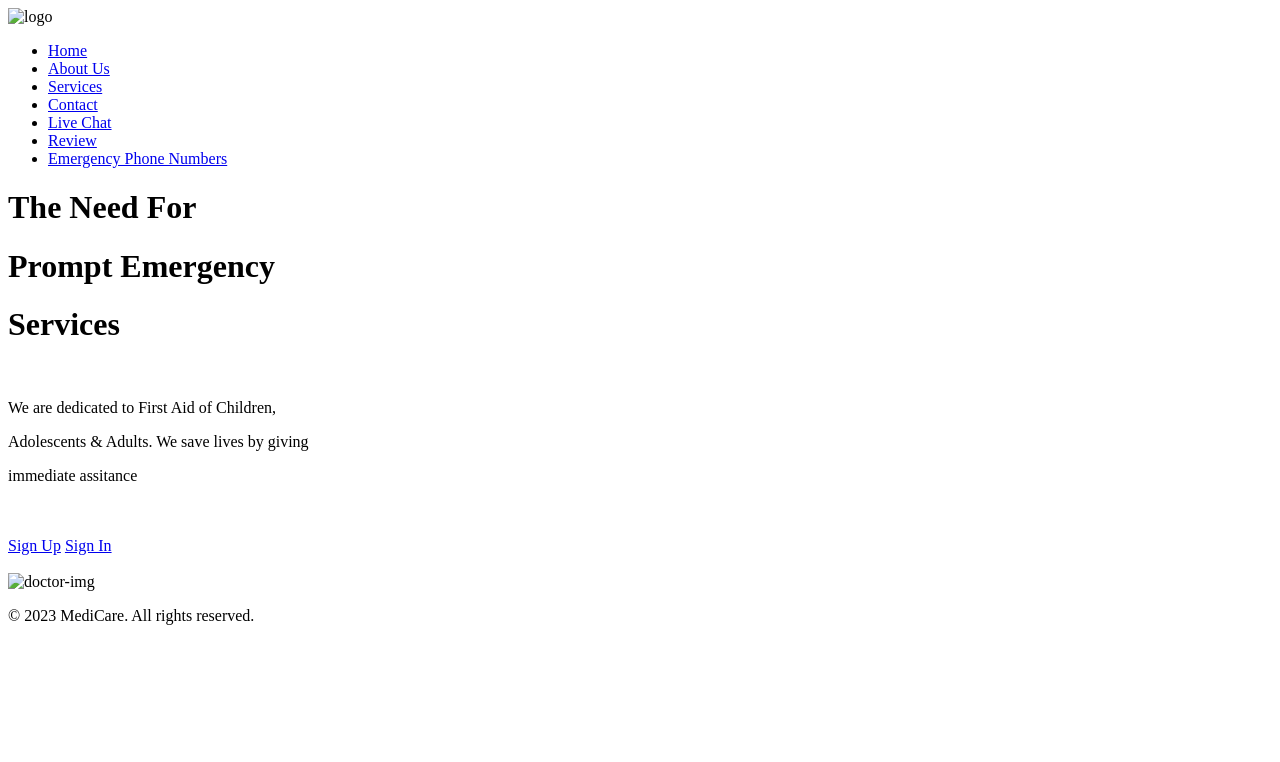
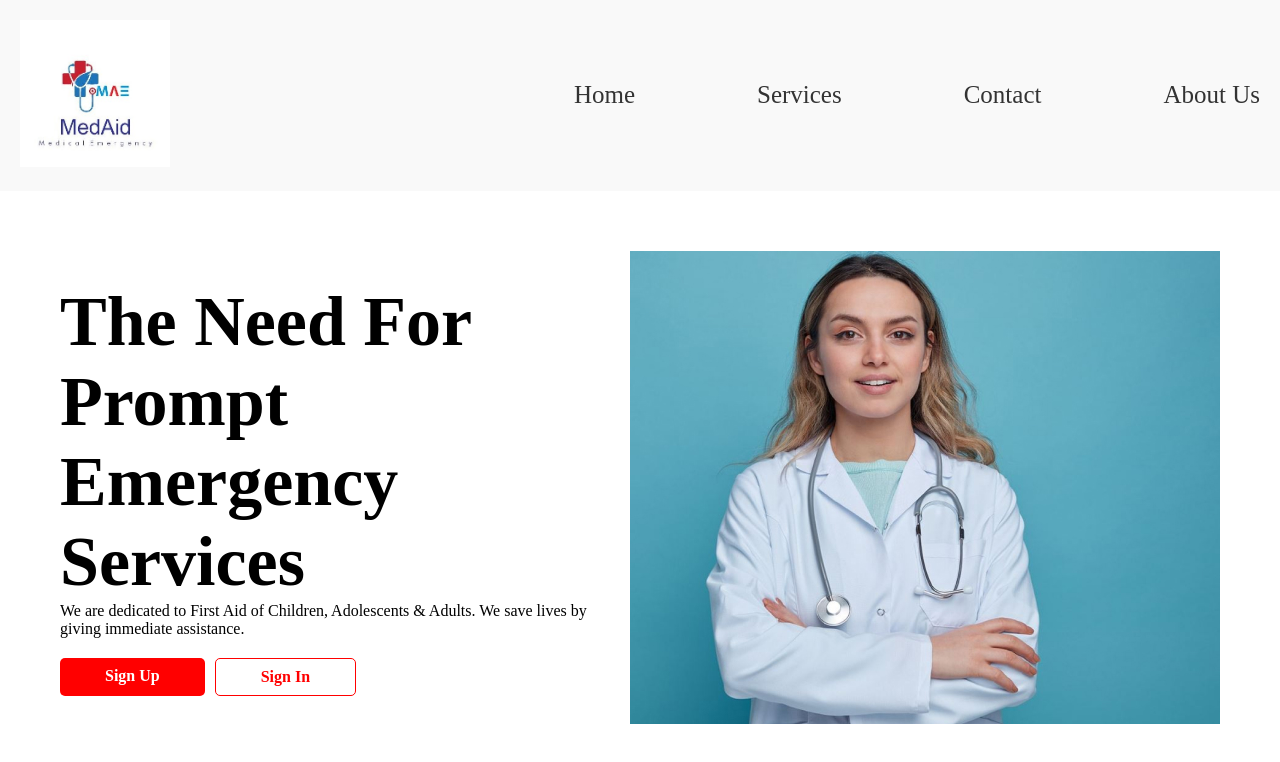
Before and after one commit to femiadams/capstone, a plain HTML site: page landingpage.html in a window 1280 px wide. Drawn offline with Linux system fonts and the light colour scheme.

Commit message:
done with the landing page

```diff
--- a/landingpage.css
+++ b/landingpage.css
@@ -1,71 +1,115 @@
-<!DOCTYPE html>
-<html lang="en">
-<head>
-    <meta charset="UTF-8">
-    <meta name="viewport" content="width=device-width, initial-scale=1.0">
-    <title>Medical Emergency Website</title>
-    <link rel="stylesheet" href="https://cdnjs.cloudflare.com/ajax/libs/font-awesome/6.4.0/css/all.min.css">
-    <link rel="stylesheet" href="style.css">
-</head>
 
-<body>
-    <header>
-        <div class="logo">
-            <img src="Assets/med image.jpeg" alt="logo">
-        </div>
-        <div class="hamburger">
-            <div class="line"></div>
-            <div class="line"></div>
-            <div class="line"></div>
-        </div>
-        <nav class="nav-bar">
-            <ul class="nav-area">
-                <li><a href="#Home" class="active">Home</a></li>
-                <li><a href="#About Us">About Us</a></li>
-                <li><a href="#Services">Services</a></li>
-                <li><a href="#Contact">Contact</a></li>
-                <li><a href="#Live Chat" class="active">Live Chat</a></li>
-                <li><a href="Review">Review</a></li>
-                <li><a href="emergencynumbers.html">Emergency Phone Numbers</a></li>
-            </ul>
-        </nav>
+body, h1, p, ul, li {
+  margin: 0;
+  padding: 0;
+  list-style: none;
+  }
 
-    </header>
+/* Header styles */
+header {
+  display: flex;
+  justify-content: space-between;
+  align-items: center;
+  background-color: #f9f9f9;
+  padding: 20px;
+}
 
-    <div class="home">
-        <div class="main-home">
-            <div class="main-inner-home">
-                <h1>The Need For</h1>
-                <h1>Prompt Emergency</h1>
-                <h1>Services</h1>
-                <br>
-                <p>We are dedicated to First Aid of Children,</p>
-                <p>Adolescents & Adults. We save lives by giving</p>
-                <p>immediate assitance</p>
-                <br>
-                <br>
-                <a href="signup.html" class="active">Sign Up</a>
-                <a href="#" class="inactive">Sign In</a>
-            </div>
-            <br>
-            <div class="main-inner-home">
-                <div class="right-content-img">
-                    <img src="Assets/Capture 1.jpg" alt="doctor-img">
-                </div>
-            </div>
-        </div>
-    </div>
+.logo {
+  margin-right: 20px;
+}
 
-    <script>
-        hamburger = document.querySelector(".hamburger");
-        hamburger.onclick = function() {
-            navBar = document.querySelector(".nav-bar");
-            navBar.classList.toggle("active");
-        }
-    </script>
-    <footer>
-        <p>&copy; 2023 MediCare. All rights reserved.</p>
-      </footer>
-</body>
 
-</html>
+.logo img {
+  max-width: 150px;
+}
+
+.nav-links ul {
+  display: flex;
+  font-size: 25px;
+  gap: 100px;
+}
+
+.nav-links li {
+  margin-left: 22px;
+}
+
+.nav-links a {
+  color: #333;
+  text-decoration: none;
+}
+
+.nav-links a:hover {
+  border-radius: 188px;
+  background-color: #ff0000;
+  color: white;
+  padding: 10px 15px;
+}
+
+/* Body styles */
+.container {
+  display: flex;
+  justify-content: space-between;
+  align-items: center;
+  padding: 60px;
+}
+
+.text-container {
+
+  flex: 1;
+}
+
+.text-container h1 {
+  font-size: 70px;
+}
+
+.text-container p {
+  font-size: 11x;
+  margin-bottom: 20px;
+}
+
+.buttons-container {
+  display: flex;
+  gap: 10px;
+}
+
+.btn {
+  padding: 9px 45px;
+  border-radius: 5px;
+  text-decoration: none;
+  color: #fff;
+  font-weight: bold;
+  transition: background-color 0.3s;
+}
+
+.btn-signup {
+  background-color: #ff0000;
+}
+
+.btn-signin {
+  background-color: transparent;
+  border: 1px solid #ff0000;
+  color: #ff0000;
+}
+
+.btn-signup:hover {
+  background-color: #fff;
+  color: #ff0000;
+}
+
+.btn-signin:hover {
+  background-color: #ff0000;
+  color: #fff;
+}
+
+.image-container img {
+  max-width: 100%;
+}
+
+/* Media queries for responsiveness */
+@media (max-width: 768px) {
+  /* Add responsive styles here */
+}
+
+@media (max-width: 576px) {
+  /* Add mobile-specific styles here */
+}
--- a/landingpage.html
+++ b/landingpage.html
@@ -1,5 +1,6 @@
 <!DOCTYPE html>
 <html lang="en">
+
 <head>
   <meta charset="UTF-8">
   <meta name="viewport" content="width=device-width, initial-scale=1.0">
@@ -11,61 +12,33 @@
 <body>
   <header>
     <div class="logo">
-            <img src="Assets/med image.jpeg" alt="logo">
+      <img src="medicalapplogo.jpg" alt="Logo">
     </div>
-        <div class="hamburger">
-            <div class="line"></div>
-            <div class="line"></div>
-            <div class="line"></div>
-        </div>
-        <nav class="nav-bar">
-            <ul class="nav-area">
-                <li><a href="#Home" class="active">Home</a></li>
-                <li><a href="#About Us">About Us</a></li>
+    <nav class="nav-links">
+      <ul>
+        <li><a href="#Home">Home</a></li>
         <li><a href="#Services">Services</a></li>
         <li><a href="#Contact">Contact</a></li>
-                <li><a href="#Live Chat" class="active">Live Chat</a></li>
-                <li><a href="Review">Review</a></li>
-                <li><a href="emergencynumber.html">Emergency Phone Numbers</a></li>
+        <li><a href="#AboutUs">About Us</a></li>
       </ul>
     </nav>
-
   </header>
 
-    <div class="home">
-        <div class="main-home">
-            <div class="main-inner-home">
-                <h1>The Need For</h1>
-                <h1>Prompt Emergency</h1>
-                <h1>Services</h1>
-                <br>
-                <p>We are dedicated to First Aid of Children,</p>
-                <p>Adolescents & Adults. We save lives by giving</p>
-                <p>immediate assitance</p>
-                <br>
-                <br>
-                <a href="signup.html" class="active">Sign Up</a>
-                <a href="#" class="inactive">Sign In</a>
-            </div>
-            <br>
-            <div class="main-inner-home">
-                <div class="right-content-img">
-                    <img src="Assets/Capture 1.jpg" alt="doctor-img">
+  <div class="container">
+    <div class="text-container">
+      <h1>The Need For Prompt Emergency Services</h1>
+      <p>We are dedicated to First Aid of Children, Adolescents & Adults. We save lives by giving immediate assistance.</p>
+      <div class="buttons-container">
+        <a href="#" class="btn btn-signup">Sign Up</a>
+        <a href="#" class="btn btn-signin">Sign In</a>
       </div>
     </div>
+    <div class="image-container">
+      <img src="femaledoc.jpg" alt="Emergency Worker Image">
     </div>
   </div>
 
-    <script>
-        hamburger = document.querySelector(".hamburger");
-        hamburger.onclick = function() {
-            navBar = document.querySelector(".nav-bar");
-            navBar.classList.toggle("active");
-        }
-    </script>
-    <footer>
-        <p>&copy; 2023 MediCare. All rights reserved.</p>
-      </footer>
+
 </body>
 
 </html>
```
Also changed, not shown: emergencylogo.jpg (added), emergencyward.jpg (added), femaledoc.jpg (added), femaleemergencyworker.jpg (added), medicalapplogo.jpg (added), stomachcrzmp-image.jpg (added), whychooseus.jpg (added), whychooseus1.jpg (added), whychooseus2.jpg (added), whychooseus3.jpg (added). Lines whose indentation alone changed are shown as unchanged.
